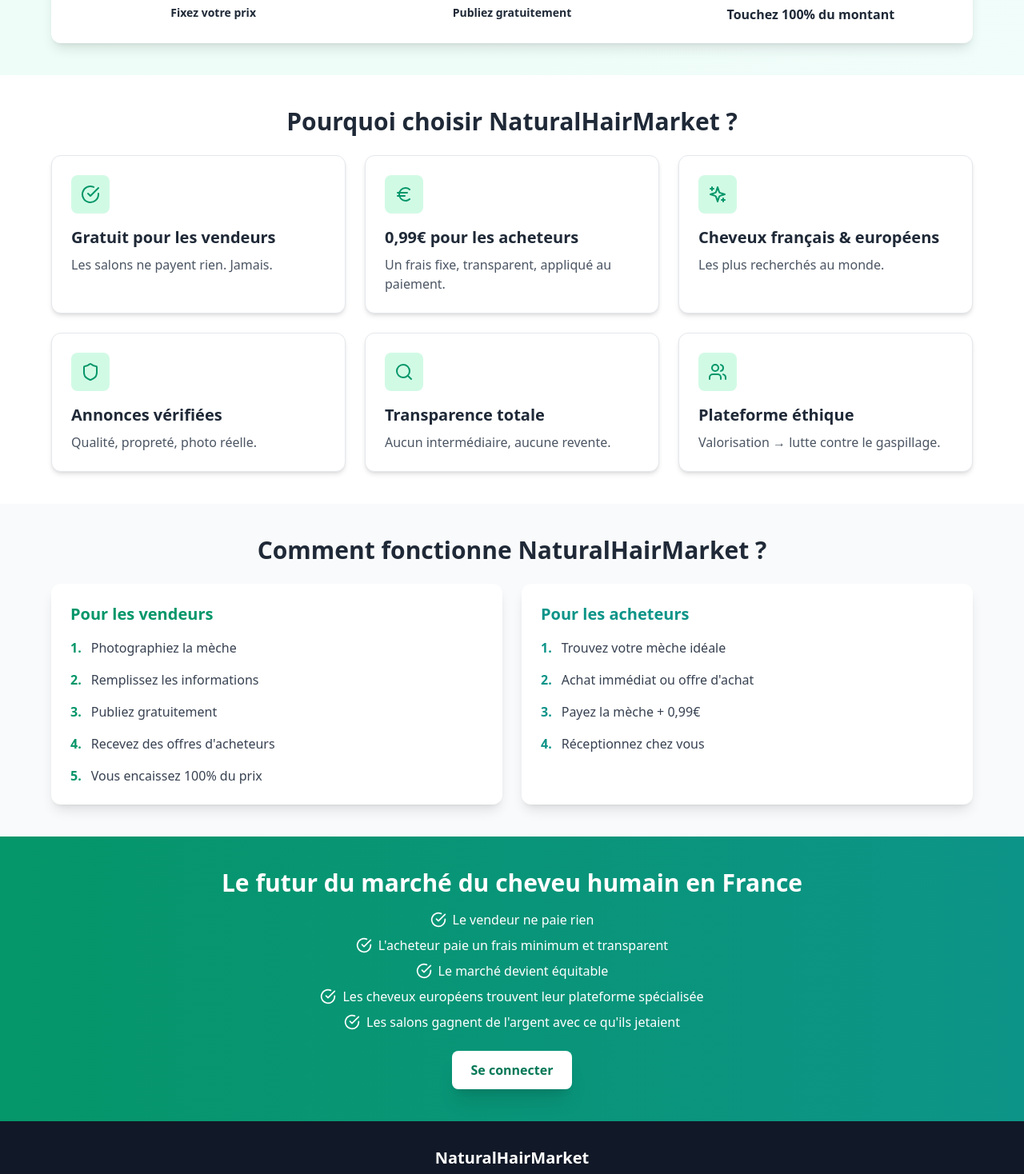
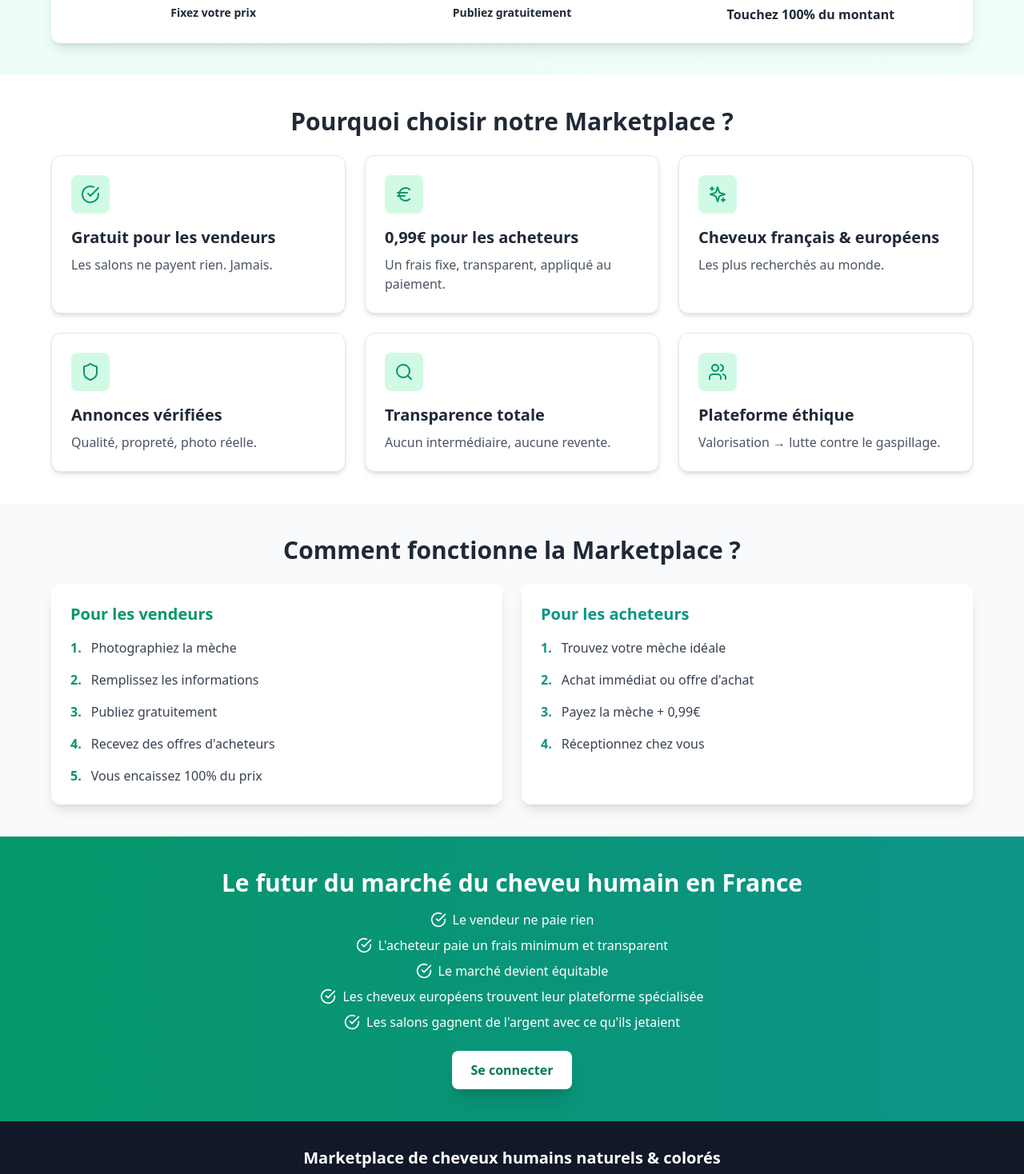
Before and after one commit to Veganamity/natural-hair-market, a React (Vite) app: page / in a window 1280 px wide. Shown: the part 2322-3790 px from the top of the page at 80% size. Built offline with nearby package versions, Linux system fonts and the light colour scheme; no server answers; the database is empty.

Commit message:
Updated index.html

```diff
--- a/index.html
+++ b/index.html
@@ -4,7 +4,7 @@
     <meta charset="UTF-8" />
     <link rel="icon" type="image/svg+xml" href="/vite.svg" />
     <meta name="viewport" content="width=device-width, initial-scale=1.0" />
-    <title>Human Hair Marketplace</title>
+    <title>Marketplace de cheveux humains naturels & colorés</title>
   </head>
   <body>
     <div id="root"></div>
--- a/src/App.tsx
+++ b/src/App.tsx
@@ -79,7 +79,7 @@ function AppContent() {
               <div className="flex items-center justify-between h-16">
                 <div className="flex items-center gap-3">
                   <h1 className="text-2xl font-bold bg-gradient-to-r from-emerald-700 to-teal-700 bg-clip-text text-transparent">
-                    NaturalHairMarket
+                    Marketplace de cheveux humains naturels & colorés
                   </h1>
                 </div>
                 <button
@@ -114,7 +114,7 @@ function AppContent() {
               <div className="flex items-center justify-between h-16">
                 <div className="flex items-center gap-3">
                   <h1 className="text-2xl font-bold bg-gradient-to-r from-emerald-700 to-teal-700 bg-clip-text text-transparent">
-                    NaturalHairMarket
+                    Marketplace de cheveux humains naturels & colorés
                   </h1>
                 </div>
                 <div className="flex items-center gap-2">
@@ -414,7 +414,7 @@ function AppContent() {
         <div className="max-w-7xl mx-auto px-4 sm:px-6 lg:px-8 py-6">
           <div className="flex flex-col md:flex-row items-center justify-between gap-4">
             <p className="text-gray-600 text-sm">
-              © 2025 NaturalHairMarket. Tous droits réservés.
+              © 2025 Marketplace de cheveux humains naturels & colorés. Tous droits réservés.
             </p>
             <div className="flex gap-4">
               <button
--- a/src/components/Landing/LandingPage.tsx
+++ b/src/components/Landing/LandingPage.tsx
@@ -43,7 +43,7 @@ export function LandingPage({ onGetStarted, onNavigate }: LandingPageProps) {
           <div className="flex justify-center mb-4">
             <img
               src="/file_0000000094ac71f49db79e27f27b239c.png"
-              alt="NaturalHairMarket Logo"
+              alt="Marketplace de cheveux humains naturels & colorés"
               className="h-32 w-auto md:h-40"
             />
           </div>
@@ -387,7 +387,7 @@ export function LandingPage({ onGetStarted, onNavigate }: LandingPageProps) {
       <section className="py-8 md:py-10 px-4">
         <div className="max-w-6xl mx-auto">
           <h2 className="text-2xl md:text-3xl font-bold text-gray-800 text-center mb-6">
-            Pourquoi choisir NaturalHairMarket ?
+            Pourquoi choisir notre Marketplace ?
           </h2>
           <div className="grid md:grid-cols-2 lg:grid-cols-3 gap-6">
             <div className="bg-white p-6 rounded-xl shadow-md border border-gray-200 hover:border-emerald-300 transition-colors">
@@ -444,7 +444,7 @@ export function LandingPage({ onGetStarted, onNavigate }: LandingPageProps) {
       <section className="py-8 md:py-10 px-4 bg-gray-50">
         <div className="max-w-6xl mx-auto">
           <h2 className="text-2xl md:text-3xl font-bold text-gray-800 text-center mb-6">
-            Comment fonctionne NaturalHairMarket ?
+            Comment fonctionne la Marketplace ?
           </h2>
           <div className="grid md:grid-cols-2 gap-6">
             <div className="bg-white p-6 rounded-xl shadow-lg">
@@ -537,7 +537,7 @@ export function LandingPage({ onGetStarted, onNavigate }: LandingPageProps) {
       <footer className="bg-gray-900 text-gray-300 py-8 px-4">
         <div className="max-w-6xl mx-auto">
           <div className="text-center mb-6">
-            <h3 className="text-xl font-bold text-white mb-2">NaturalHairMarket</h3>
+            <h3 className="text-xl font-bold text-white mb-2">Marketplace de cheveux humains naturels & colorés</h3>
             <p className="mb-4 text-sm">
               La première marketplace française dédiée aux cheveux naturels & colorés humains
             </p>
@@ -635,7 +635,7 @@ export function LandingPage({ onGetStarted, onNavigate }: LandingPageProps) {
           </div>
 
           <p className="text-sm text-gray-400 text-center">
-            © 2025 NaturalHairMarket. Tous droits réservés.
+            © 2025 Marketplace de cheveux humains naturels & colorés. Tous droits réservés.
           </p>
         </div>
       </footer>
```
